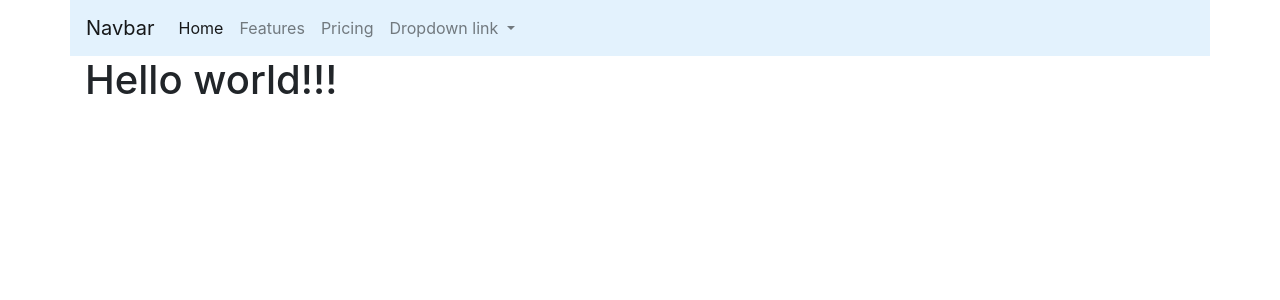
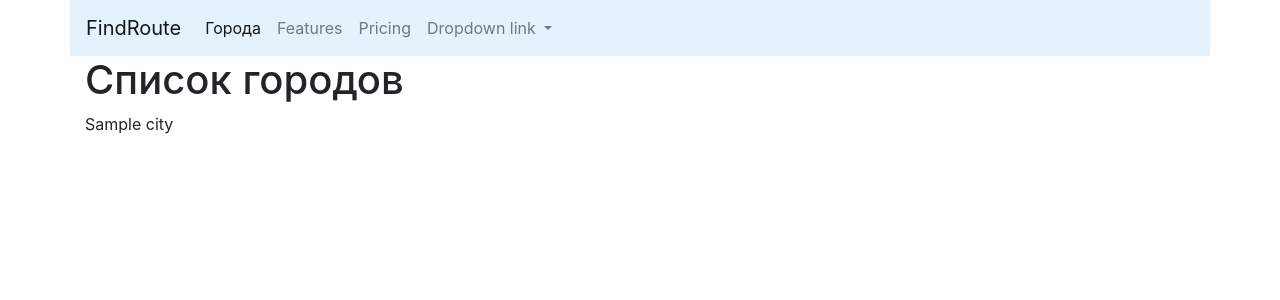
Before and after one commit to Nursultan301/Find_route, a Django app: page / in a window 1280 px wide. Shown: the top 300 px of the page. Run offline with Django 3.2, Linux system fonts and the light colour scheme; tables that the repository leaves empty hold one stand-in row (values such as "Sample post"); parts of the project's set-up code (start-up, migrations or seed data) failed here and were passed over.

Commit message:
Updated some files

```diff
--- a/cities/models.py
+++ b/cities/models.py
@@ -4,6 +4,8 @@ from django.db import models
 class City(models.Model):
     """ Город """
     name = models.CharField('Называние', max_length=100, unique=True)
+
+    objects = models.Manager
 
     def __str__(self):
         return self.name
--- a/cities/urls.py
+++ b/cities/urls.py
@@ -2,6 +2,6 @@ from django.urls import path
 from .views import *
 
 urlpatterns = [
-    path('', home),
-    path('about/', about)
+    path('', home, name='home'),
+    path('<int:pk>/', home, name='home'),
 ]
--- a/cities/views.py
+++ b/cities/views.py
@@ -1,9 +1,16 @@
-from django.shortcuts import render
+from django.shortcuts import render, get_object_or_404
+
+from cities.models import City
 
 
-def home(request):
-    return render(request, 'cities/home.html')
+def home(request, pk=None):
+    if pk:
+        # city = City.objects.filter(pk=pk).first()
+        # city = City.objects.get(pk=pk)
+        city = get_object_or_404(City, pk=pk)
+        context = {'object': city}
+        return render(request, 'cities/detail.html', context)
 
-
-def about(request):
-    return render(request, 'cities/about.html')
+    qs = City.objects.all()
+    context = {'objects_list': qs}
+    return render(request, 'cities/home.html', context)
--- a/find_route/urls.py
+++ b/find_route/urls.py
@@ -1,18 +1,3 @@
-"""find_route URL Configuration
-
-The `urlpatterns` list routes URLs to views. For more information please see:
-    https://docs.djangoproject.com/en/3.2/topics/http/urls/
-Examples:
-Function views
-    1. Add an import:  from my_app import views
-    2. Add a URL to urlpatterns:  path('', views.home, name='home')
-Class-based views
-    1. Add an import:  from other_app.views import Home
-    2. Add a URL to urlpatterns:  path('', Home.as_view(), name='home')
-Including another URLconf
-    1. Import the include() function: from django.urls import include, path
-    2. Add a URL to urlpatterns:  path('blog/', include('blog.urls'))
-"""
 from django.contrib import admin
 from django.urls import path, include
 
--- a/templates/base.html
+++ b/templates/base.html
@@ -1,4 +1,5 @@
 <!doctype html>
+{% url 'home' as home %}
 <html lang="en">
 <head>
     <!-- Required meta tags -->
@@ -11,15 +12,15 @@
 </head>
 <body>
 <nav class="navbar navbar-expand-lg navbar-light container" style="background-color: #e3f2fd;">
-    <a class="navbar-brand" href="#">Navbar</a>
+    <a class="navbar-brand" href="{% url 'home' %}">FindRoute</a>
     <button class="navbar-toggler" type="button" data-toggle="collapse" data-target="#navbarNavDropdown"
             aria-controls="navbarNavDropdown" aria-expanded="false" aria-label="Toggle navigation">
         <span class="navbar-toggler-icon"></span>
     </button>
     <div class="collapse navbar-collapse" id="navbarNavDropdown">
         <ul class="navbar-nav">
-            <li class="nav-item active">
-                <a class="nav-link" href="#">Home <span class="sr-only">(current)</span></a>
+            <li class="nav-item {% if request.path == home %}active{% endif %}">
+                <a class="nav-link" href="{% url 'home' %}">Города </a>
             </li>
             <li class="nav-item">
                 <a class="nav-link" href="#">Features</a>
--- a/templates/cities/about.html
+++ /dev/null
@@ -1,5 +0,0 @@
-{% extends 'base.html' %}
-{% block title %} about{% endblock  %}
-{% block content %}
-<h1> About us! </h1>
-{% endblock  %}
--- a/templates/cities/home.html
+++ b/templates/cities/home.html
@@ -1,5 +1,13 @@
 {% extends 'base.html' %}
-{% block title %}home{% endblock  %}
+{% block title %}Список городов{% endblock  %}
 {% block content %}
-<h1> Hello world!!! </h1>
+<h1>Список городов</h1>
+<div class="row">
+    <div class="col-md">
+        {% for object in objects_list %}
+        <p>{{ object.name }}</p>
+        {% endfor %}
+    </div>
+</div>
+
 {% endblock  %}
```
Also changed, not shown: templates/cities/detail.html (added, +15 -0 lines).
